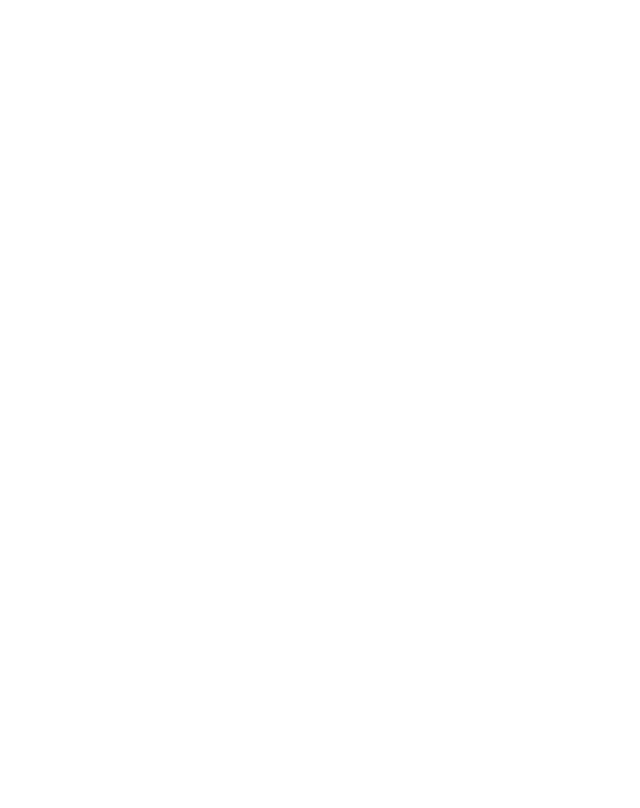
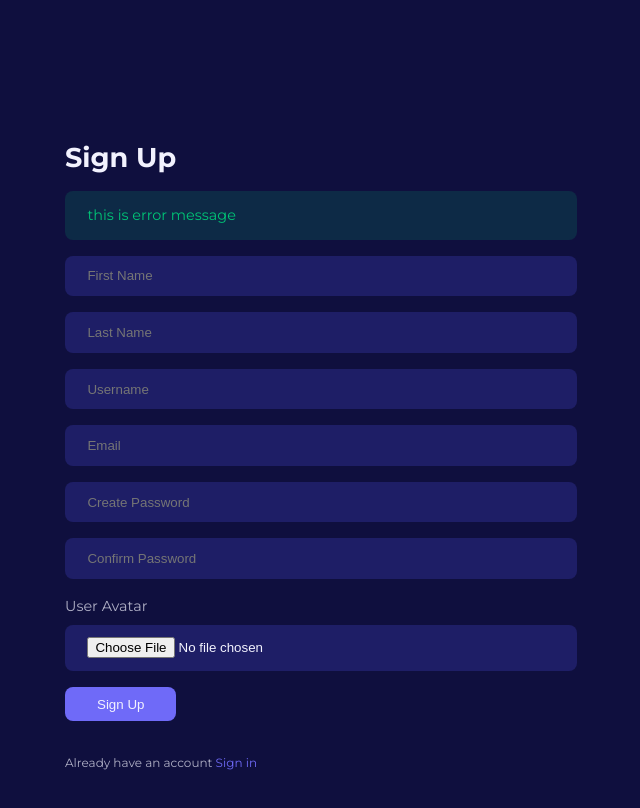
Before and after one commit to roneymoon/blog-app, a plain HTML site: page signup.html in a window 1280 px wide. Shown: the whole page, without its empty margins (319-959 px from the left). Drawn offline with nearby package versions, Linux system fonts and the light colour scheme.

Commit message:
added all the pages and added all forms

```diff
--- a/signup.html
+++ b/signup.html
@@ -0,0 +1,42 @@
+<!DOCTYPE html>
+<html lang="en">
+
+<head>
+  <meta charset="UTF-8">
+  <meta name="viewport" content="width=device-width, initial-scale=1.0">
+  <title>Responsive Blog App</title>
+  <!-- icon scout cdn -->
+  <link rel="stylesheet" href="https://unicons.iconscout.com/release/v4.0.8/css/line.css">
+  <link href="https://fonts.googleapis.com/css2?family=Montserrat:ital,wght@0,100..900;1,100..900&display=swap"
+    rel="stylesheet">
+  <link rel="stylesheet" href="style.css">
+</head>
+
+<body>
+
+  <section class="form__section">
+    <div class="container form__section-container">
+      <h2>Sign Up</h2>
+      <div class="alert__message error success">
+        <p>this is error message</p>
+      </div>
+      <form action="">
+        <input type="text" placeholder="First Name">
+        <input type="text" placeholder="Last Name">
+        <input type="text" placeholder="Username">
+        <input type="text" placeholder="Email">
+        <input type="text" placeholder="Create Password">
+        <input type="text" placeholder="Confirm Password">
+        <div class="form__control">
+          <label for="avatar">User Avatar</label>
+          <input type="file" id="avatar">
+        </div>
+        <button class="btn" type="submit">Sign Up</button>
+        <small>Already have an account <a href="signin.html">Sign in</a>
+        </small>
+      </form>
+    </div>
+  </section>
+</body>
+
+</html>
--- a/style.css
+++ b/style.css
@@ -440,6 +440,64 @@ footer ul a:hover{
 
 
 
+/* ================================= GENERAL FORM ====================================== */
+.form__section{
+    display: grid;
+    place-items: center;
+    height: 100vh;
+}
+
+.form__section-container
+{
+    width: var(--form-width);
+}
+
+.alert__message{
+    padding: 0.8rem 1.4rem;
+    margin-bottom: 1rem;
+    border-radius: var(--card-border-radius-2);
+}
+
+.alert__message.error{
+    background: var(--color-red-light);
+    color: var(--color-red);
+}
+
+.alert__message.success{
+    background: var(--color-green-light);
+    color: var(--color-green);
+}
+
+form{
+    display: flex;
+    flex-direction: column;
+    gap: 1rem;
+}
+
+.form__control {
+    display: flex;
+    flex-direction: column;
+    gap: 0.4rem;
+}
+
+input, textarea, select{
+    padding: 0.8rem 1.4rem;
+    background: var(--color-gray-900);
+    border-radius: var(--card-border-radius-2);
+    resize: none;
+    color: var(--color-white);
+}
+
+.form__section small{
+    margin-top: 1rem;
+    display: block;
+}
+
+.form__section small a{
+    color: var(--color-primary);
+}
+
+
 /* ================================= MEDIA QUERIES- (MEDIUM DEVICES) ====================================== */
 
 @media screen and (max-width: 1024px){
```
